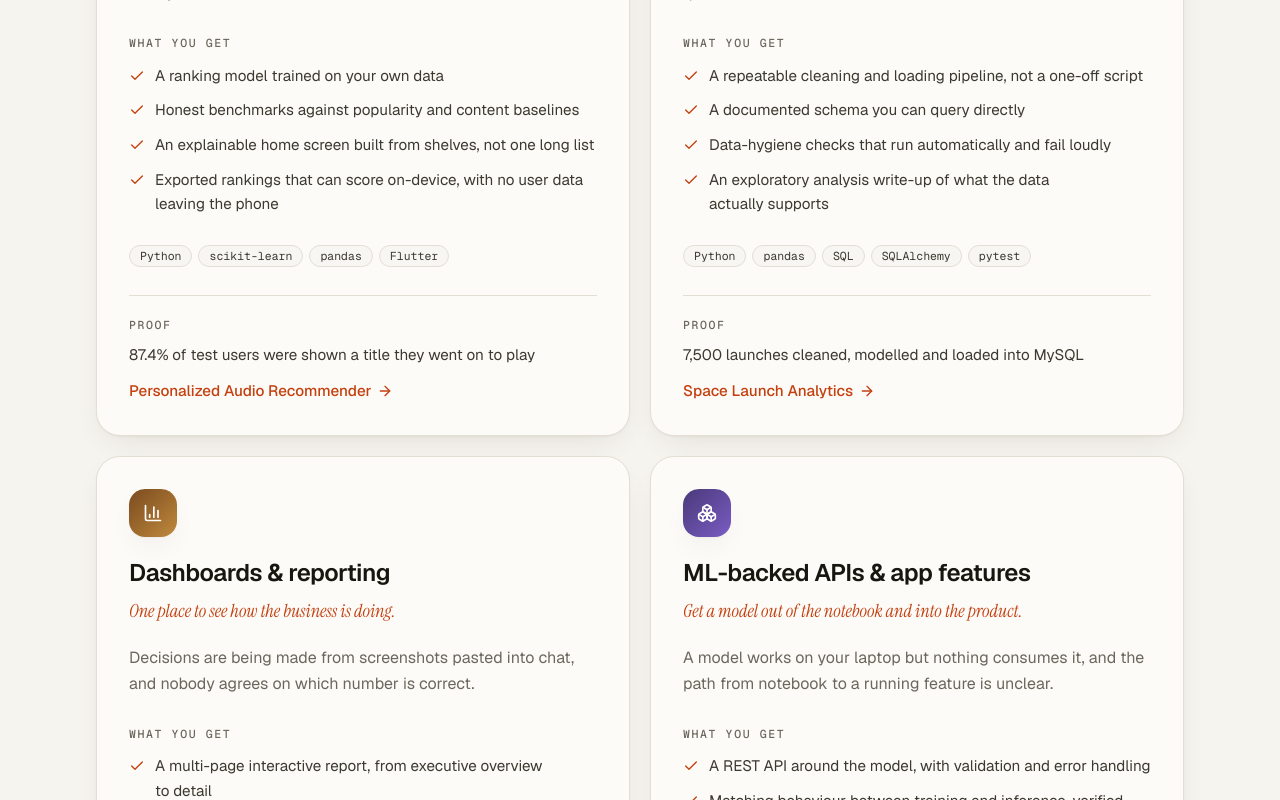
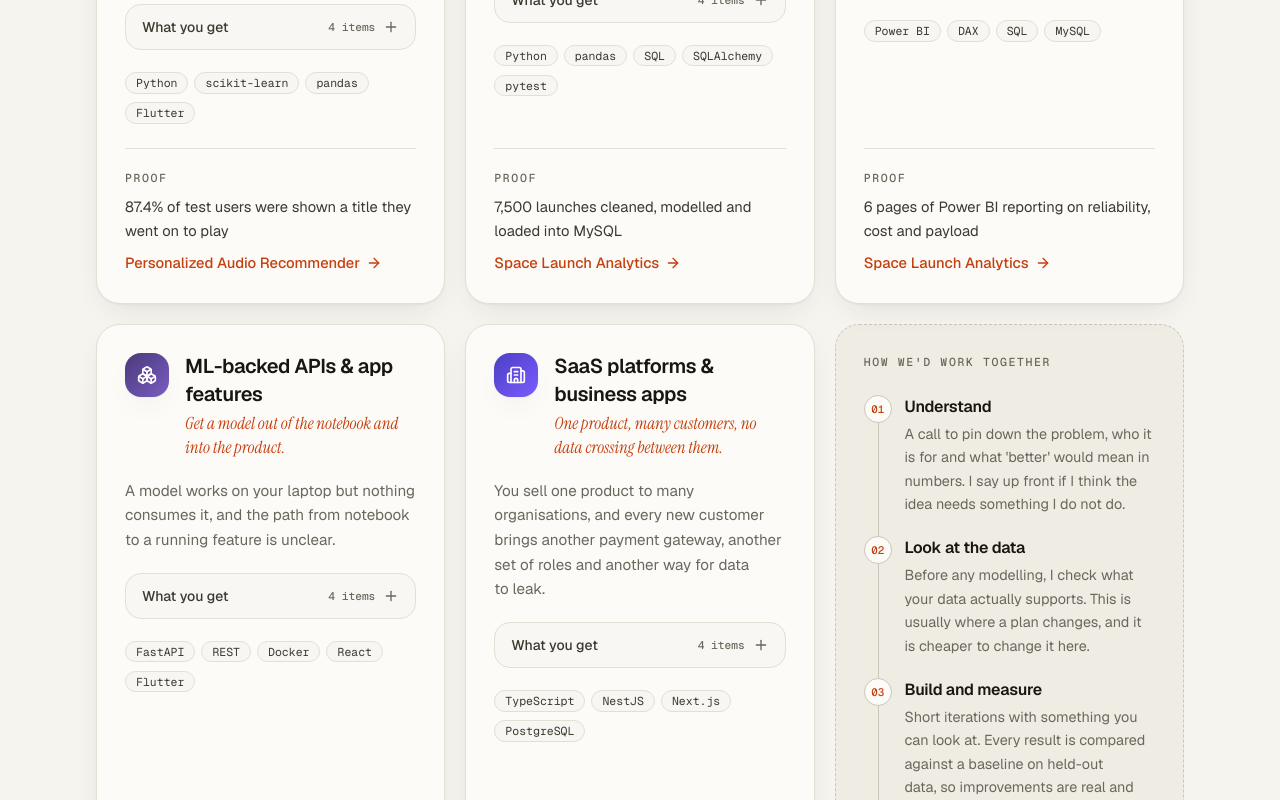
Before and after one commit to Pranaw108/my-portfolio, a React (Vite) app: page / in a window 1280 px wide. Shown: the part 5860-6660 px from the top of the page. Built offline with nearby package versions, Linux system fonts and the light colour scheme.

Commit message:
Compact service cards: fold deliverables away and fit the process into the grid

```diff
--- a/src/sections/Services.jsx
+++ b/src/sections/Services.jsx
@@ -1,4 +1,4 @@
-import { ArrowRight, BarChart3, Boxes, Building2, Check, Database, Sparkles } from "lucide-react";
+import { ArrowRight, BarChart3, Boxes, Building2, Check, Database, Plus, Sparkles } from "lucide-react";
 import { Link } from "react-router-dom";
 import { processSteps, services } from "../data/services";
 import { sectionIndex } from "../data/sections";
@@ -12,48 +12,66 @@ const ICONS = { Sparkles, Database, BarChart3, Boxes, Building2 };
 function ServiceCard({ service }) {
   const Icon = ICONS[service.icon] ?? Sparkles;
   return (
-    <article className="card group relative isolate flex flex-col overflow-hidden p-6 shadow-soft transition-[border-color,box-shadow,transform] duration-500 ease-out-expo hover:-translate-y-1 hover:border-line-strong hover:shadow-lift sm:p-8">
+    <article className="card group relative isolate flex h-full flex-col overflow-hidden p-6 shadow-soft transition-[border-color,box-shadow,transform] duration-500 ease-out-expo hover:-translate-y-1 hover:border-line-strong hover:shadow-lift sm:p-7">
       {/* A soft wash that only appears on hover, so the grid stays calm at rest. */}
       <span
         aria-hidden="true"
         className={`pointer-events-none absolute -top-24 -right-24 -z-10 size-56 rounded-full bg-gradient-to-br ${service.tint} opacity-0 blur-3xl transition-opacity duration-700 group-hover:opacity-[0.14]`}
       />
 
+      <div className="flex items-start gap-4">
         <span
           aria-hidden="true"
-        className={`grid size-12 place-items-center rounded-2xl bg-gradient-to-br ${service.tint} text-white shadow-soft transition-transform duration-500 ease-out-expo group-hover:scale-105`}
+          className={`grid size-11 shrink-0 place-items-center rounded-2xl bg-gradient-to-br ${service.tint} text-white shadow-soft transition-transform duration-500 ease-out-expo group-hover:scale-105`}
         >
           <Icon className="size-5" />
         </span>
+        <div className="min-w-0">
+          <h3 className="text-lg leading-snug font-semibold tracking-[-0.02em] sm:text-xl">{service.title}</h3>
+          <p className="mt-1 font-serif text-[1.05rem] leading-snug text-accent italic">{service.tagline}</p>
+        </div>
+      </div>
 
-      <h3 className="mt-5 text-xl font-semibold tracking-[-0.02em] sm:text-2xl">{service.title}</h3>
-      <p className="mt-2 font-serif text-lg italic text-accent">{service.tagline}</p>
+      <p className="mt-5 text-[0.95rem] leading-relaxed text-muted text-pretty">{service.problem}</p>
 
-      <p className="mt-5 leading-relaxed text-muted text-pretty">{service.problem}</p>
-
-      <h4 className="eyebrow mt-7">What you get</h4>
-      <ul className="mt-3 space-y-2.5">
+      {/* Deliverables fold away so five services stay scannable; still in the DOM for find-in-page. */}
+      <details className="group/details mt-5 rounded-2xl border border-line bg-bg/50 open:bg-bg/80">
+        <summary className="flex list-none items-center justify-between gap-3 rounded-2xl px-4 py-3 text-sm font-medium text-ink-soft transition-colors hover:text-ink [&::-webkit-details-marker]:hidden">
+          What you get
+          <span className="flex items-center gap-2 font-mono text-[0.7rem] text-muted">
+            {service.deliverables.length} items
+            <Plus
+              className="size-4 transition-transform duration-400 ease-out-expo group-open/details:rotate-45"
+              aria-hidden="true"
+            />
+          </span>
+        </summary>
+        <ul className="space-y-2 px-4 pb-4">
           {service.deliverables.map((item) => (
-          <li key={item} className="flex gap-2.5 text-[0.95rem] leading-relaxed text-ink-soft">
+            <li key={item} className="flex gap-2.5 text-[0.9rem] leading-relaxed text-ink-soft">
               <Check className="mt-1 size-4 shrink-0 text-accent" aria-hidden="true" />
               <span className="text-pretty">{item}</span>
             </li>
           ))}
         </ul>
+      </details>
 
-      <div className="mt-7 flex flex-wrap gap-1.5">
+      <ul className="mt-5 flex flex-wrap gap-1.5" aria-label="Technologies">
         {service.stack.map((tech) => (
-          <Tag key={tech}>{tech}</Tag>
+          <li key={tech}>
+            <Tag>{tech}</Tag>
+          </li>
         ))}
-      </div>
+      </ul>
 
       {/* Proof sits inside the service, so the claim and the evidence are never apart. */}
-      <div className="mt-7 border-t border-line pt-5">
+      <div className="mt-auto pt-6">
+        <div className="border-t border-line pt-5">
           <h4 className="eyebrow">Proof</h4>
-        <p className="mt-2.5 text-[0.95rem] leading-relaxed text-ink-soft text-pretty">{service.evidence.metric}</p>
+          <p className="mt-2 text-[0.92rem] leading-relaxed text-ink-soft text-pretty">{service.evidence.metric}</p>
           <Link
             to={`/work/${service.evidence.slug}`}
-          className="group/link mt-3 inline-flex items-center gap-1.5 text-[0.95rem] font-medium text-accent transition-colors hover:text-accent-bright"
+            className="group/link mt-2.5 inline-flex items-center gap-1.5 text-[0.92rem] font-medium text-accent transition-colors hover:text-accent-bright"
           >
             {service.evidence.label}
             <ArrowRight
@@ -61,6 +79,7 @@ function ServiceCard({ service }) {
               aria-hidden="true"
             />
           </Link>
+        </div>
       </div>
     </article>
   );
@@ -80,36 +99,34 @@ export default function Services() {
           claim rather than take my word for it.
         </SectionHeading>
 
-        <div className="mt-14 grid gap-5 md:mt-16 lg:grid-cols-2">
+        <div className="mt-12 grid grid-cols-1 gap-5 md:mt-14 md:grid-cols-2 lg:grid-cols-3">
           {services.map((service, i) => (
-            <Reveal
-              key={service.id}
-              delay={i * 0.06}
-              className={services.length % 2 === 1 && i === services.length - 1 ? "lg:col-span-2" : undefined}
-            >
+            <Reveal key={service.id} delay={i * 0.06} className="min-w-0">
               <ServiceCard service={service} />
             </Reveal>
           ))}
-        </div>
 
-        {/* How an engagement runs — kept as a strip rather than its own section. */}
-        <Reveal className="mt-16 md:mt-20">
-          <div className="card overflow-hidden p-6 shadow-soft sm:p-8 md:p-10">
+          {/* How an engagement runs — fills the grid's last cell instead of a separate strip. */}
+          <Reveal delay={services.length * 0.06} className="min-w-0">
+            <div className="flex h-full flex-col rounded-3xl border border-dashed border-line-strong bg-bg-soft p-6 sm:p-7">
               <h3 className="eyebrow">How we'd work together</h3>
-            <ol className="mt-7 grid gap-x-8 gap-y-8 sm:grid-cols-2 lg:grid-cols-4">
+              <ol className="relative mt-6 space-y-5 before:absolute before:top-2 before:bottom-2 before:left-[0.9rem] before:w-px before:bg-line-strong">
                 {processSteps.map((step, i) => (
-                <li key={step.title} className="relative">
-                  <span className="font-mono text-[0.72rem] font-medium tracking-[0.14em] text-accent tabular">
+                  <li key={step.title} className="relative grid grid-cols-[1.8rem_minmax(0,1fr)] gap-x-3">
+                    <span className="relative grid size-7 place-items-center rounded-full border border-line-strong bg-surface font-mono text-[0.68rem] font-medium text-accent tabular">
                       {String(i + 1).padStart(2, "0")}
                     </span>
-                  <h4 className="mt-2.5 text-lg font-semibold tracking-[-0.015em]">{step.title}</h4>
-                  <p className="mt-2 text-[0.95rem] leading-relaxed text-muted text-pretty">{step.body}</p>
+                    <div>
+                      <h4 className="font-semibold tracking-[-0.015em]">{step.title}</h4>
+                      <p className="mt-1 text-[0.9rem] leading-relaxed text-muted text-pretty">{step.body}</p>
+                    </div>
                   </li>
                 ))}
               </ol>
             </div>
           </Reveal>
         </div>
+      </div>
     </section>
   );
 }
```
Lines whose indentation alone changed are shown as unchanged.
